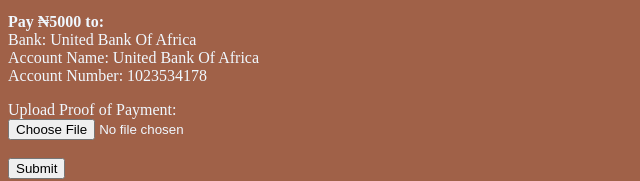
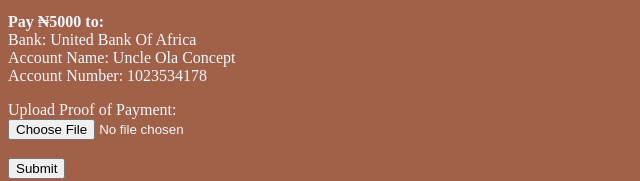
Before and after one commit to TIMMYGRAMM/prophet-site, a plain HTML site: page index.html in a window 1280 px wide. Both pictures are taken after a click on the button "Consultation (₦5000)". Shown: the part 1997-2178 px from the top of the page, 0-640 px from the left. Drawn offline with Linux system fonts and the light colour scheme.

Commit message:
Update index.html

```diff
--- a/index.html
+++ b/index.html
@@ -181,7 +181,7 @@
 
     <p><strong>Pay ₦5000 to:</strong><br>
     Bank: United Bank Of Africa<br>
-    Account Name: United Bank Of Africa<br>
+    Account Name: Uncle Ola Concept<br>
     Account Number: 1023534178</p>
 
     <label>Upload Proof of Payment:</label><br>
@@ -226,7 +226,7 @@
 
 <div id="account" style="display:none; margin-top:10px;">
   <strong>Bank Name:</strong> United Bank Of Africa<br>
-  <strong>Account Name:</strong> United Bank Of Africa<br>
+  <strong>Account Name:</strong> Uncle Ola Concept<br>
   <strong>Account Number:</strong> 1023534178
 </div>
 
```
